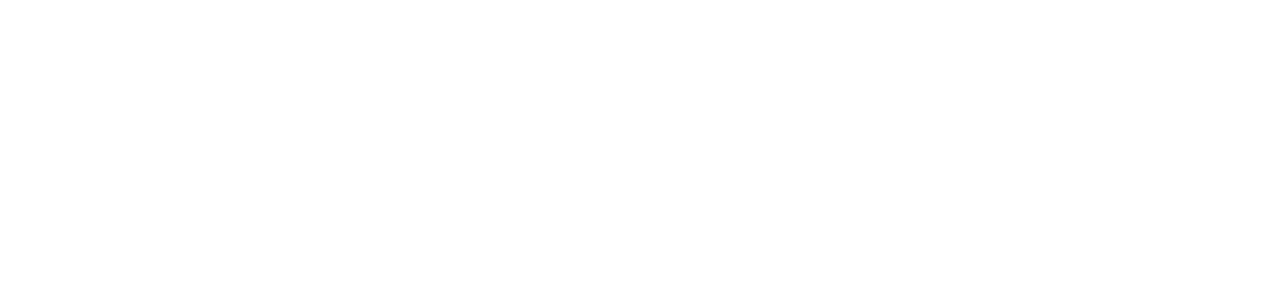
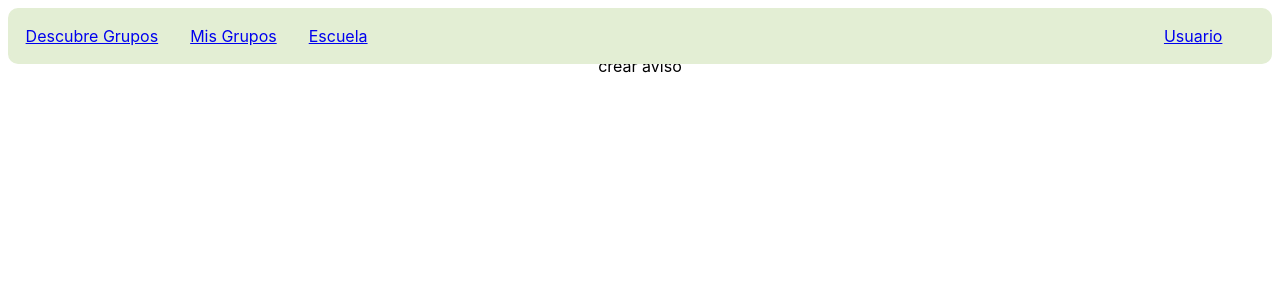
Before and after one commit to J4nnn/comunidad-uis, a React (Create React App) app in the folder frontend-comunidaduis/: page /crear-aviso in a window 1280 px wide. Before the commit this address had no page. Shown: the top 300 px of the page. Built offline with nearby package versions, Linux system fonts and the light colour scheme.

Commit message:
Add: Some Admin's pages

```diff
--- a/frontend-comunidaduis/package.json
+++ b/frontend-comunidaduis/package.json
@@ -20,8 +20,7 @@
   },
   "eslintConfig": {
     "extends": [
-      "react-app",
-      "react-app/jest"
+      "react-app"
     ]
   },
   "browserslist": {
--- a/frontend-comunidaduis/src/App.js
+++ b/frontend-comunidaduis/src/App.js
@@ -3,6 +3,11 @@ import { BrowserRouter as Router, Routes, Route } from 'react-router-dom';
 import HomeDescubreGrupos from './pages/HomeDescubreGrupos';
 import MisGrupos from './pages/MisGrupos';
 import Login from './pages/Login';
+import VistaDetalleGrupo from './pages/VistaDetalleGrupo';
+import AdminCrearAviso from './pages/Admin/AdminCrearAviso';
+import AdminMisGrupos from './pages/Admin/AdminMisGrupos';
+import AdminNuevoGrupo from './pages/Admin/AdminNuevoGrupo';
+import AdminUsuariosInscritos from './pages/Admin/AdminUsuariosInscritos';
 
 function App() {
   return(
@@ -11,6 +16,11 @@ function App() {
         <Route path="/" element={<HomeDescubreGrupos />} />
         <Route path="/mis-grupos" element={<MisGrupos />} />
         <Route path="/login" element={<Login />} />
+        <Route path="/detalle-grupo" element={<VistaDetalleGrupo />} />
+        <Route path="/crear-aviso" element={<AdminCrearAviso />} />
+        <Route path="/grupos-admin" element={<AdminMisGrupos />} />
+        <Route path="/crear-grupo" element={<AdminNuevoGrupo />} />
+        <Route path="/usuarios-inscritos" element={<AdminUsuariosInscritos />} />
       </Routes>
     </Router>
 
--- /dev/null
+++ b/frontend-comunidaduis/src/pages/Admin/AdminCrearAviso.js
@@ -0,0 +1,14 @@
+import Navbar from '../../components/Navbar';
+
+const AdminCrearAviso = () => {
+return (
+    <div className="App">
+      <div>
+      <Navbar />
+      </div>
+      <a>crear aviso</a>
+
+    </div>
+  );
+};
+export default AdminCrearAviso;
--- a/frontend-comunidaduis/src/pages/AdminMisGrupos.js
+++ b/frontend-comunidaduis/src/pages/Admin/AdminMisGrupos.js
@@ -1,4 +1,21 @@
+import Navbar from '../../components/Navbar';
+
 //Vista de los grupos creados por el administrador
 // Vista unicamente de administrador
 // Tiene la imagen del grupo, la cantidad de personas y los botontes para consultar los inscritos, editar
 // y enviar información a los inscritos (esto es lo del correo pero solo será visual)
+
+
+
+const AdminMisGrupos = () => {
+return (
+    <div className="App">
+      <div>
+      <Navbar />
+      </div>
+
+      <a>Mis grupos</a>
+    </div>
+  );
+};
+export default AdminMisGrupos;
--- a/frontend-comunidaduis/src/pages/AdminNuevoGrupo.js
+++ b/frontend-comunidaduis/src/pages/Admin/AdminNuevoGrupo.js
@@ -1,4 +1,21 @@
+import Navbar from '../../components/Navbar';
+
 // Creación de grupos (realente es sencilla la interfaz), lo que necesito son espacios llenados por el admin,
 // como Nombre del grupo, subir una imagen del grupo (como una portada), descripción, horario, ubicación,
 // cantidad de cupos, y la escuela a  la que pertence, por ejemplo si es un grupo de debate, puede ser
 // de la escuela de derecho
+
+
+
+const AdminNuevoGrupo = () => {
+return (
+    <div className="App">
+      <div>
+      <Navbar />
+      </div>
+      <a>crear grupo</a>
+
+    </div>
+  );
+};
+export default AdminNuevoGrupo;
--- /dev/null
+++ b/frontend-comunidaduis/src/pages/Admin/AdminUsuariosInscritos.js
@@ -0,0 +1,18 @@
+import Navbar from '../../components/Navbar';
+
+// Aquí saldrá la lista de los correos de los usuarios que están inscritos, esto es una pagina que
+// sale de darle clic al boton "consultar usuarios inscritos" en un grupo especifico.
+
+
+const AdminUsuariosInscritos = () => {
+return (
+    <div className="App">
+      <div>
+      <Navbar />
+      </div>
+      <a>Usuarios inscritos</a>
+
+    </div>
+  );
+};
+export default AdminUsuariosInscritos;
--- a/frontend-comunidaduis/src/pages/AdminUsuariosInscritos.js
+++ /dev/null
@@ -1,2 +0,0 @@
-// Aquí saldrá la lista de los correos de los usuarios que están inscritos, esto es una pagina que
-// sale de darle clic al boton "consultar usuarios inscritos" en un grupo especifico.
--- a/frontend-comunidaduis/src/pages/VistaDetalleGrupo.js
+++ b/frontend-comunidaduis/src/pages/VistaDetalleGrupo.js
@@ -1,3 +1,4 @@
+import Navbar from "../components/Navbar";
 // Aqui aparece la vista detallada del grupo, con la imagen, la descripcion,
 // los horarios y el boton de "suscribirse" o "unirse al grupo"
 
```
Also changed, not shown: 1 other file (tests, documents, lock files or other folders).
